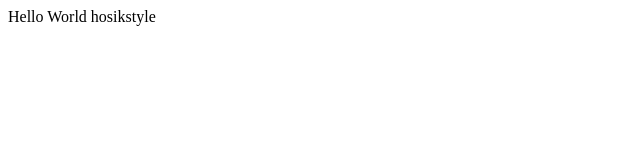
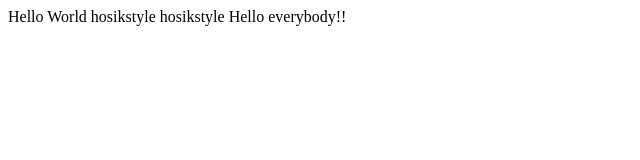
Before and after one commit to hosikstyle/opentutorials-hosikstyle, a plain HTML site: page index.html in a window 1280 px wide. Shown: the whole page, without its empty margins (0-640 px from the left). Drawn offline with Linux system fonts and the light colour scheme.

Commit message:
Update index.html

```diff
--- a/index.html
+++ b/index.html
@@ -15,5 +15,6 @@ Remove this if you use the .htaccess -->
 </head>
 <body>
 	Hello World hosikstyle
+	hosikstyle Hello everybody!!
 </body>
 </html>
```
